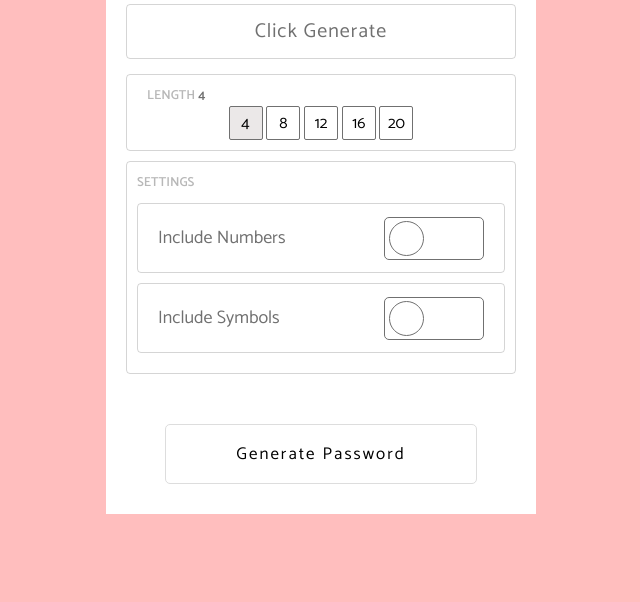
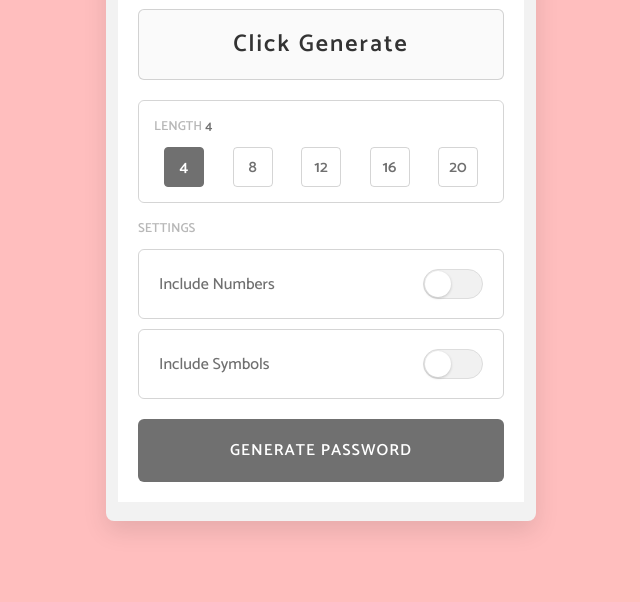
Before and after one commit to AgnosticDev24/Password-Generator, a plain HTML site: page main.html in a window 1280 px wide. Shown: the part 198-800 px from the top of the page, without its empty margins (319-959 px from the left). Drawn offline with Linux system fonts and the light colour scheme.

Commit message:
Refactor styles in styles.css for consistency

```diff
--- a/styles.css
+++ b/styles.css
@@ -24,96 +24,105 @@ body {
     align-items: center;
 }
 
-/* End Main Css Style */
-
 /* Container */
 .container {
     position: relative;
     width: 430px;
-    min-height: 600px;
+    min-height: 550px;
     background-color: var(--white-color);
-    color: var(--text-color);
+    color: var(--primary-text-color);
     padding: 20px;
-    border: 1px solid var(--conatiner-border-color);
+    border: 1px solid var(--container-border-color);
     border-width: 19px 12px;
+    border-radius: 8px;
+    box-shadow: 0 10px 25px rgba(0,0,0,0.1);
 }
 
 .container .heading-text {
-    /* Heading Text*/
     text-align: center;
-    font-size: 36px;
-    font-weight: 500;
+    font-size: 32px;
+    font-weight: 600;
     margin: 10px 0 25px;
     color: var(--primary-text-color);
 }
 
-/* Content Area  */
+/* Content Area */
 .content-area {
     position: relative;
 }
 
-.content-area>div {
-    /* Next Dives */
-    padding: 10px;
+.content-area > div {
+    padding: 15px;
     border: 1px solid var(--primary-border-color);
-    margin-bottom: 10px;
-    border-radius: 4px;
+    margin-bottom: 15px;
+    border-radius: 6px;
 }
 
-.content-area>div .badge {
-    /* Badge */
+.content-area > div .badge {
     font-size: 13px;
     text-transform: uppercase;
-    font-weight: 600;
+    font-weight: 700;
     color: #B8B8B8;
-    padding: 0 0 0 10px;
+    margin-bottom: 10px;
+    display: block;
 }
 
-.content-area>div .badge span {
+.content-area > div .badge span {
     color: var(--primary-text-color);
 }
 
 /* Result Box */
 .content-area .result-box {
     text-align: center;
-    font-size: 20px;
-    letter-spacing: 1px;
-    margin-bottom: 15px;
-    color: var(--primary-text-color);
+    font-size: 24px;
+    letter-spacing: 2px;
+    margin-bottom: 20px;
+    color: #333;
+    background-color: #fafafa;
+    font-weight: bold;
+    min-height: 60px;
+    display: flex;
+    align-items: center;
+    justify-content: center;
+    word-break: break-all;
 }
 
 /* Length Box */
-
 .content-area .length-box .length-choices-box {
-    /* Length choices Box */
     text-align: center;
+    display: flex;
+    justify-content: space-between;
+    padding: 0 10px;
 }
 
 .content-area .length-choices-box span {
-    /* choices Spans */
     display: inline-block;
-    width: 34px;
-    height: 34px;
-    line-height: 34px;
-    border-radius: 2px;
-    border: 1px solid var(--primary-text-color);
+    width: 40px;
+    height: 40px;
+    line-height: 40px;
+    border-radius: 4px;
+    border: 1px solid var(--primary-border-color);
     cursor: pointer;
-    transition: 0.3s ease-in-out;
+    transition: 0.2s ease-in-out;
+    font-weight: 600;
 }
 
 .content-area .length-choices-box span:hover {
-    opacity: 0.7;
+    border-color: var(--primary-text-color);
 }
 
 .content-area .length-choices-box span.active {
-    /* Current Length Span */
-    background-color: var(--lightGray-color);
+    background-color: var(--primary-text-color);
+    color: white;
+    border-color: var(--primary-text-color);
 }
 
-
+.settings-box {
+    border: none !important;
+    padding: 0 !important;
+}
 
 .settings-box .option-box {
-    /* Options */
     width: 100%;
     height: 70px;
     border: 1px solid var(--primary-border-color);
@@ -122,72 +131,73 @@ body {
     display: flex;
     justify-content: space-between;
     align-items: center;
-    border-radius: 4px;
+    border-radius: 6px;
     color: var(--primary-text-color);
 }
 
 .settings-box .option-box h4 {
-    font-weight: 400;
-    font-size: 18px;
+    font-weight: 500;
+    font-size: 16px;
 }
 
 /* Option Button */
 .option-box .option-button {
-    width: 100px;
-    height: 43px;
-    border: 1px solid var(--primary-text-color);
-    border-radius: 5px;
+    width: 60px;
+    height: 30px;
+    border: 1px solid #ddd;
+    border-radius: 15px;
     display: flex;
     align-items: center;
     transition: 0.3s;
+    cursor: pointer;
+    position: relative;
+    background-color: #f1f1f1;
 }
 
 .option-box .option-button.active {
-    background-color: rgb(235, 232, 232);
+    background-color: #4CAF50;
+    border-color: #4CAF50;
 }
 
 .option-box .option-button span {
     display: inline-block;
-    width: 35px;
-    height: 35px;
+    width: 26px;
+    height: 26px;
     background-color: #fff;
-    border: 1px solid var(--primary-text-color);
     border-radius: 50%;
-    margin-left: 4px;
-    cursor: pointer;
+    position: absolute;
+    left: 1px;
     transition: 0.3s;
+    box-shadow: 0 1px 3px rgba(0,0,0,0.2);
 }
 
 .option-box .option-button.active span {
-    margin-left: 59px;
-}
-
-.option-box .option-button span:hover {
-    opacity: 0.7;
+    left: 31px; /* Moves the circle to the right */
 }
 
 /* Button */
-.container>button {
-    position: relative;
-    width: 80%;
+.container > button {
+    width: 100%;
     display: block;
     outline: none;
-    padding: 15px 0;
-    margin: 50px auto 10px;
-    background-color: var(--conatiner-border-color);
-    border: 1px solid #ddd;
-    font-size: 17px;
-    letter-spacing: 2px;
-    border-radius: 5px;
+    padding: 18px 0;
+    margin-top: 20px;
+    background-color: var(--primary-text-color);
+    color: white;
+    border: none;
+    font-size: 16px;
+    letter-spacing: 1px;
+    border-radius: 6px;
     cursor: pointer;
     transition: 0.3s;
-    overflow: hidden;
+    font-weight: 600;
+    text-transform: uppercase;
 }
 
-.container>button:hover {
-    opacity: 0.6;
+.container > button:hover {
+    background-color: #555;
 }
 
-.container>button:active {
-    opacity: 1;
+.container > button:active {
+    transform: scale(0.98);
 }
```
